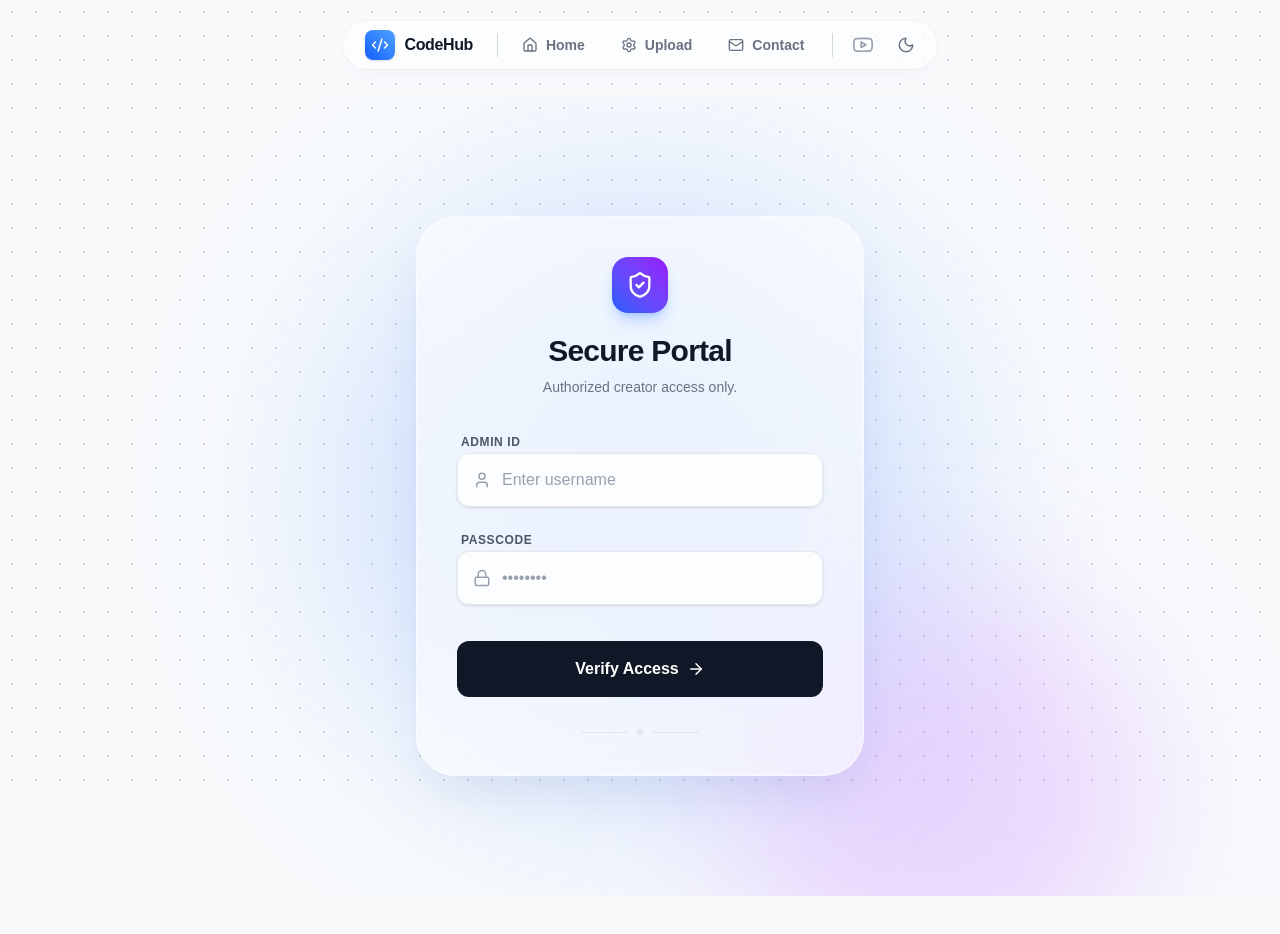
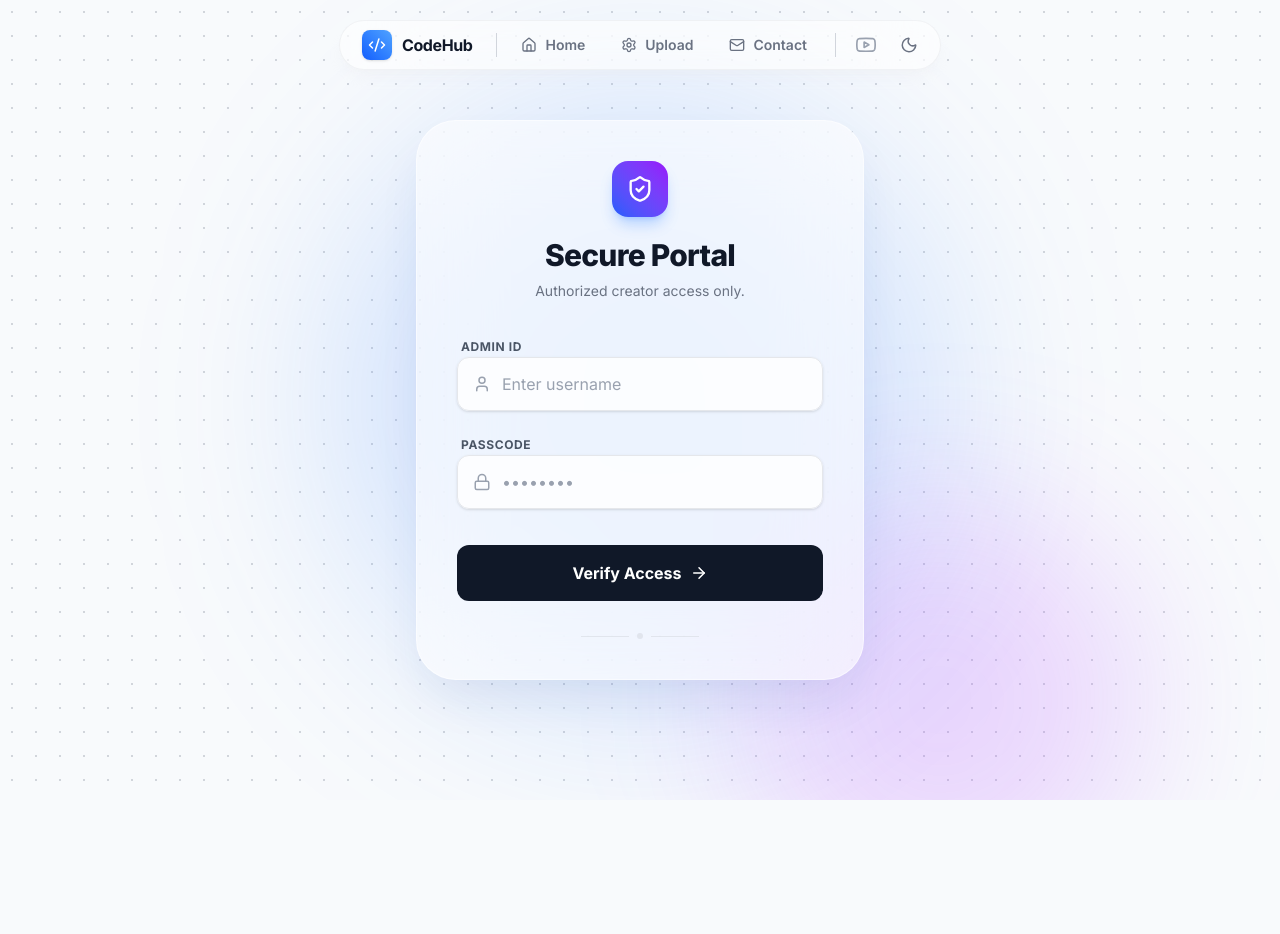
Before and after one commit to Ravi-paribrajak/Adtiya.invent, a Next.js app: page /login in a window 1280 px wide. Shown: the top 934 px of the page. After the commit the page ends 800 px from the top, so only its background shows below. Built offline with nearby package versions, Linux system fonts and the light colour scheme.

Commit message:
fixed the project page glitch and added google analytics in layout.tsx

```diff
--- a/app/layout.tsx
+++ b/app/layout.tsx
@@ -1,20 +1,18 @@
 import type { Metadata } from "next";
+import { Inter } from "next/font/google";
 import "./globals.css";
+import { ThemeProvider } from "@/components/ThemeProvider";
 import Navbar from "@/components/Navbar";
+import BackgroundDots from "@/components/BackgroundDots";
 import { Toaster } from "react-hot-toast";
-import { ThemeProvider } from "@/components/ThemeProvider"; // NEW IMPORT
-import BackgroundDots from "@/components/BackgroundDots";
+import { GoogleAnalytics } from '@next/third-parties/google';
+
+const inter = Inter({ subsets: ["latin"] });
 
 export const metadata: Metadata = {
-  title: "Ravi's Code & Diagram Hub",
-  description: "Arduino project codes, wiring diagrams, and tutorials.",
+  title: "Adtiya.invents | Official Project Hub",
+  description: "The master archive for exact C++ source codes, high-resolution wiring diagrams, and component blueprints.",
 };
-
-// This tells mobile browsers to match their top UI bar to your app's background!
-export const themeColor = [
-  { media: '(prefers-color-scheme: light)', color: '#f8fafc' },
-  { media: '(prefers-color-scheme: dark)', color: '#0a0a0a' },
-];
 
 export default function RootLayout({
   children,
@@ -23,21 +21,26 @@ export default function RootLayout({
 }>) {
   return (
     <html lang="en" suppressHydrationWarning>
-      {/* Note: suppressHydrationWarning is required by next-themes on the HTML tag */}
-      <body className="antialiased bg-gray-50 dark:bg-[#0a0a0a] text-gray-950 dark:text-gray-100 pt-24 pb-12 transition-colors duration-300">
+      {/* Google AdSense Script */}
+      <head>
+        <script async src="https://pagead2.googlesyndication.com/pagead/js/adsbygoogle.js?client=ca-pub-XXXXXXXXXXXXXXXX" crossOrigin="anonymous"></script>
+      </head>
+      <body className={`${inter.className} antialiased bg-gray-50 dark:bg-[#0a0a0a] text-gray-950 dark:text-gray-100 transition-colors duration-300`}>
         <ThemeProvider>
+          <BackgroundDots />
           <Navbar />
           <Toaster
             position="bottom-center"
             toastOptions={{
               duration: 3000,
-              style: { background: '#333', color: '#fff' },
+              style: { background: '#333', color: '#fff', borderRadius: '16px' },
             }}
           />
           {children}
-          <BackgroundDots />
+        </ThemeProvider>
 
-        </ThemeProvider>
+        {/* Google Analytics Tag */}
+        <GoogleAnalytics gaId="G-XXXXXXXXXX" />
       </body>
     </html>
   );
--- a/app/project/[id]/page.tsx
+++ b/app/project/[id]/page.tsx
@@ -34,7 +34,6 @@ export default async function ProjectPage({ params }: { params: Promise<{ id: st
   const componentsList = project.components ? project.components.split('\n').filter((c: string) => c.trim() !== '') : [];
 
   return (
-    // Reduced top/bottom padding on mobile (pt-24 pb-16) to save screen real estate
     <main className="min-h-screen p-4 md:p-8 pt-24 md:pt-32 pb-16 md:pb-24 overflow-x-hidden">
       <div className="max-w-7xl mx-auto">
 
@@ -49,7 +48,6 @@ export default async function ProjectPage({ params }: { params: Promise<{ id: st
 
         {/* Hero Section of the Project */}
         <div className="mb-10 md:mb-16 border-b border-gray-200/50 dark:border-gray-800/50 pb-8 md:pb-10">
-          {/* Smoother responsive text scaling */}
           <h1 className="text-3xl sm:text-4xl md:text-6xl font-extrabold text-gray-900 dark:text-white mb-6 tracking-tight leading-tight">
             {project.title}
           </h1>
@@ -65,7 +63,6 @@ export default async function ProjectPage({ params }: { params: Promise<{ id: st
                 href={project.video_link}
                 target="_blank"
                 rel="noopener noreferrer"
-                // w-full on mobile, auto width on desktop. Center text on mobile!
                 className="group flex items-center justify-center gap-2 bg-red-500/10 hover:bg-red-500 border border-red-500/20 hover:border-red-500 text-red-600 dark:text-red-400 hover:text-white font-bold px-5 py-2.5 rounded-xl transition-all duration-300 shadow-sm hover:shadow-red-500/25 w-full sm:w-auto"
               >
                 <YoutubeIcon className="group-hover:scale-110 transition-transform" /> Watch Tutorial
@@ -75,7 +72,6 @@ export default async function ProjectPage({ params }: { params: Promise<{ id: st
         </div>
 
         {/* THE SAAS DESKTOP GRID */}
-        {/* Tighter gap on mobile (gap-8 vs gap-10) */}
         <div className="grid grid-cols-1 lg:grid-cols-12 gap-8 lg:gap-10">
 
           {/* LEFT COLUMN */}
@@ -87,7 +83,6 @@ export default async function ProjectPage({ params }: { params: Promise<{ id: st
                 <CircuitBoard className="text-blue-500" size={24} />
                 Wiring Schematic
               </h2>
-              {/* Responsive rounded corners and padding */}
               <div className="bg-white/60 dark:bg-gray-900/60 backdrop-blur-2xl rounded-[1.5rem] md:rounded-[2rem] p-2 md:p-3 shadow-xl shadow-gray-200/20 dark:shadow-none border border-white/50 dark:border-gray-700/50">
                 <ZoomableImage src={project.diagram_url} alt={`${project.title} wiring diagram`} />
               </div>
@@ -99,17 +94,14 @@ export default async function ProjectPage({ params }: { params: Promise<{ id: st
                 <Cpu className="text-purple-500" size={24} />
                 Hardware Required
               </h2>
-              {/* Responsive rounded corners and padding */}
               <div className="bg-white/60 dark:bg-gray-900/60 backdrop-blur-2xl rounded-[1.5rem] md:rounded-[2rem] p-5 md:p-8 shadow-xl shadow-gray-200/20 dark:shadow-none border border-white/50 dark:border-gray-700/50">
                 {componentsList.length > 0 ? (
-                  // Tighter gap on mobile (gap-3 instead of 4)
                   <ul className="grid grid-cols-1 sm:grid-cols-2 gap-3 sm:gap-4">
                     {componentsList.map((item: string, index: number) => (
                       <li key={index} className="flex items-center gap-3 bg-white/50 dark:bg-gray-800/50 border border-gray-100 dark:border-gray-700/50 rounded-xl p-2.5 sm:p-3 shadow-sm hover:shadow-md transition-shadow">
                         <div className="w-8 h-8 rounded-lg bg-gradient-to-tr from-purple-500 to-blue-500 flex items-center justify-center flex-shrink-0 shadow-inner">
                           <Cpu size={16} className="text-white" />
                         </div>
-                        {/* Smaller font size on mobile */}
                         <span className="font-semibold text-sm sm:text-base text-gray-800 dark:text-gray-200">{item}</span>
                       </li>
                     ))}
@@ -132,16 +124,10 @@ export default async function ProjectPage({ params }: { params: Promise<{ id: st
                 Source Code
               </h2>
 
+              {/* Removed the redundant inner header, letting CodeBlock handle it! */}
               <div className="relative group">
                 <div className="absolute -inset-1 bg-gradient-to-r from-green-500/20 to-blue-500/20 rounded-2xl blur opacity-0 group-hover:opacity-100 transition duration-500 hidden lg:block"></div>
-                {/* Fixed border radius scaling */}
-                <div className="relative shadow-2xl rounded-xl md:rounded-2xl overflow-hidden border border-gray-200 dark:border-gray-700/60 bg-[#1e1e1e]">
-                  <div className="bg-[#2d2d2d] px-3 md:px-4 py-2.5 md:py-3 flex items-center gap-2 border-b border-gray-700/50">
-                    <div className="w-2.5 h-2.5 md:w-3 md:h-3 rounded-full bg-red-500/80"></div>
-                    <div className="w-2.5 h-2.5 md:w-3 md:h-3 rounded-full bg-yellow-500/80"></div>
-                    <div className="w-2.5 h-2.5 md:w-3 md:h-3 rounded-full bg-green-500/80"></div>
-                    <span className="ml-2 text-[10px] md:text-xs text-gray-400 font-mono tracking-wider">main.cpp</span>
-                  </div>
+                <div className="relative shadow-2xl rounded-xl md:rounded-2xl overflow-hidden">
                   <CodeBlock code={project.code_snippet} />
                 </div>
               </div>
--- a/package.json
+++ b/package.json
@@ -9,6 +9,7 @@
     "lint": "eslint"
   },
   "dependencies": {
+    "@next/third-parties": "^16.2.1",
     "@supabase/supabase-js": "^2.99.3",
     "firebase": "^12.11.0",
     "framer-motion": "^12.38.0",
```
Also changed, not shown: 1 other file (tests, documents, lock files or other folders).
